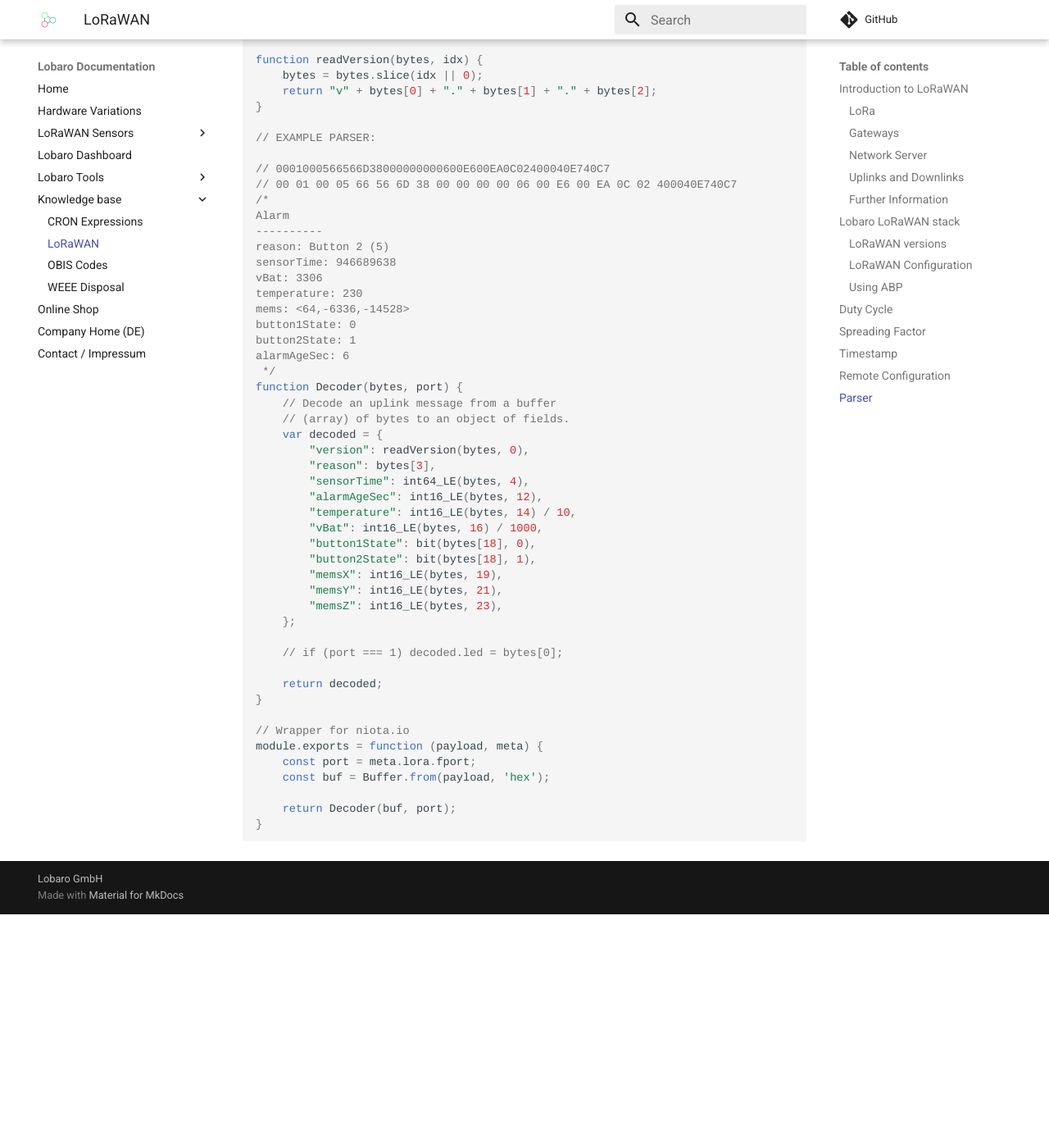
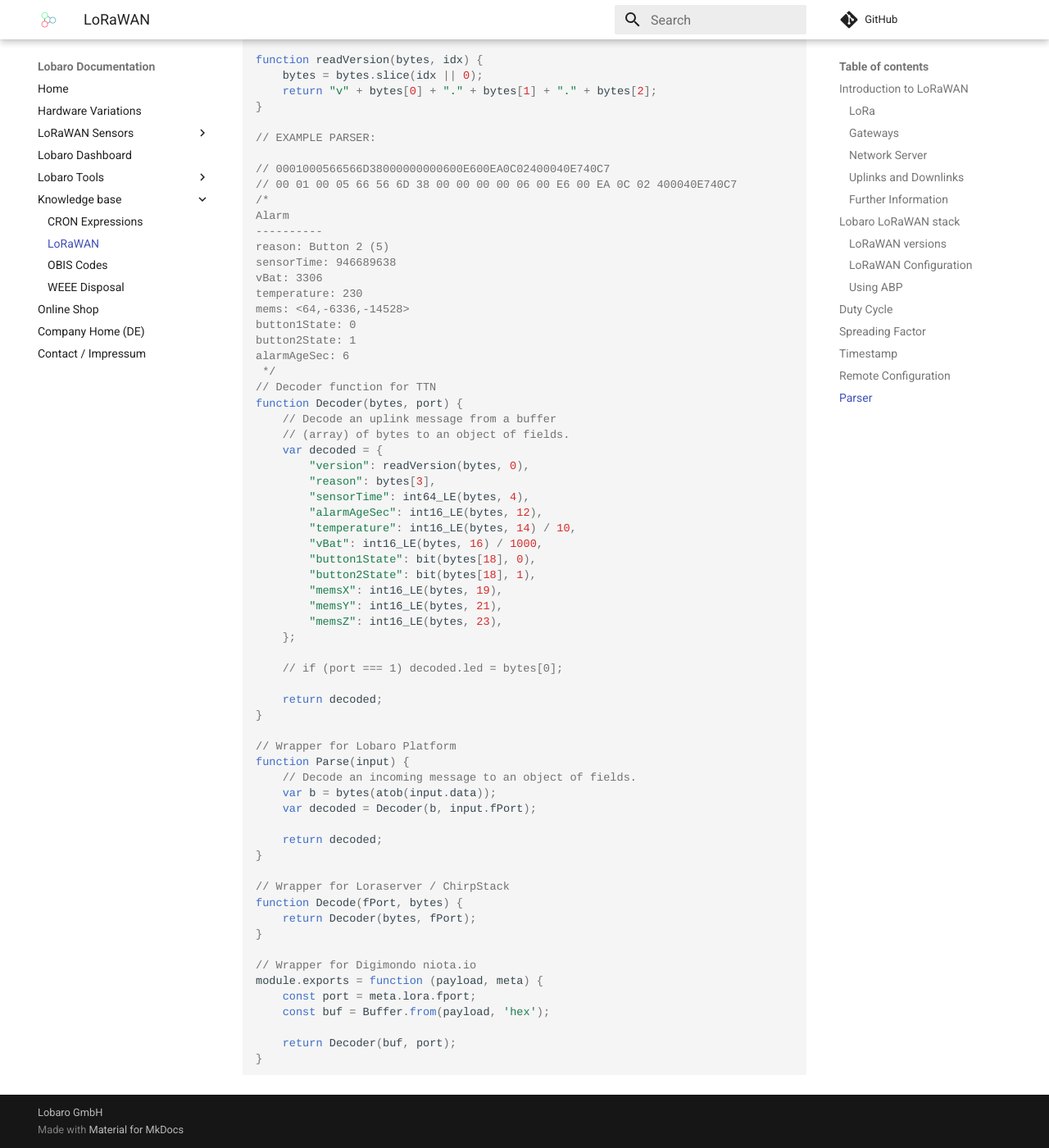
Before and after one commit to Lobaro/docs, an MkDocs documentation site: the page built from docs/background/lorawan.md, in a window 1280 px wide and 1400 px high, scrolled down 13849 px. Shown: the whole window at 82% size. Built offline with MkDocs 1.6.1 and Material for MkDocs 9.7.7, drawn with Linux system fonts in a browser that asks for light colours; a script that is not in the unit is left out; comment, search, counter and statistics services are not loaded; before the commit the page ends 14964 px from its top, so only the background shows below that.

Commit message:
add parser wrapper

```diff
--- a/docs/background/lorawan.md
+++ b/docs/background/lorawan.md
@@ -579,6 +579,7 @@
 button2State: 1
 alarmAgeSec: 6
  */
+// Decoder function for TTN
 function Decoder(bytes, port) {
     // Decode an uplink message from a buffer
     // (array) of bytes to an object of fields.
@@ -601,7 +602,21 @@
     return decoded;
 }
 
-// Wrapper for niota.io
+// Wrapper for Lobaro Platform
+function Parse(input) {
+    // Decode an incoming message to an object of fields.
+    var b = bytes(atob(input.data));
+    var decoded = Decoder(b, input.fPort);
+
+    return decoded;
+}
+
+// Wrapper for Loraserver / ChirpStack
+function Decode(fPort, bytes) {
+    return Decoder(bytes, fPort);
+}
+
+// Wrapper for Digimondo niota.io
 module.exports = function (payload, meta) {
     const port = meta.lora.fport;
     const buf = Buffer.from(payload, 'hex');
```
